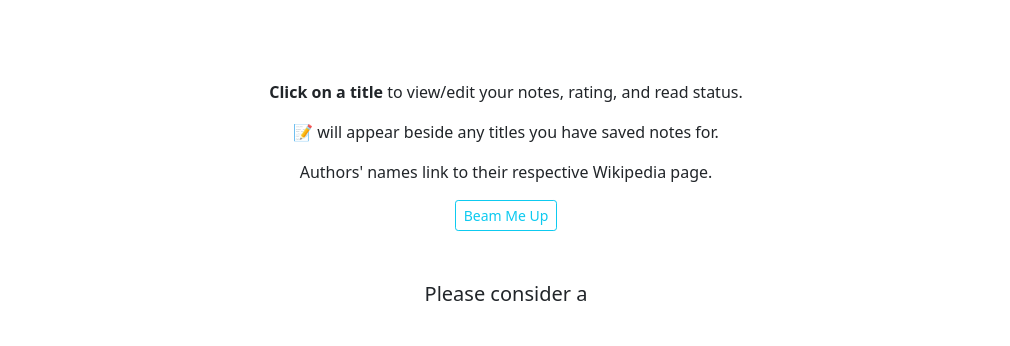
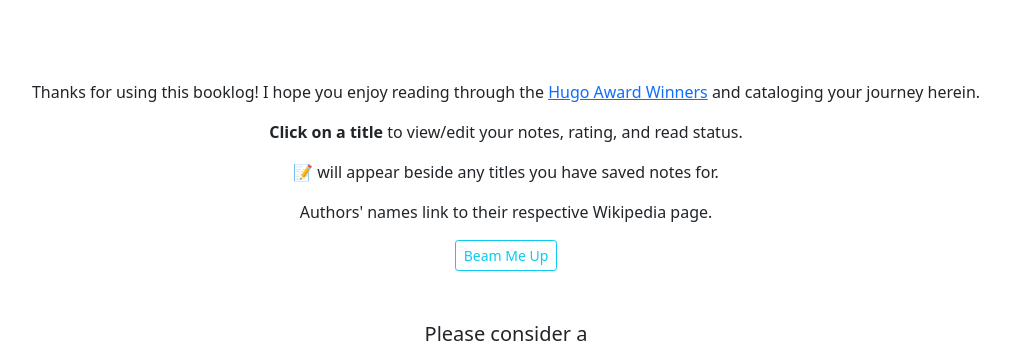
Before and after one commit to andrewbhorton/hugo-booklog, a Flask app: page / in a window 1280 px wide. Shown: the part 142-488 px from the top of the page, without its empty margins (134-1144 px from the left). Run offline with Flask 2, Linux system fonts and the light colour scheme; a user stored in the database is signed in; data that the repository does not hold is empty; some libraries are stand-ins or nearby versions.

Commit message:
Update index.html

```diff
--- a/templates/index.html
+++ b/templates/index.html
@@ -34,7 +34,7 @@
 </table>
 <div class="py-5 container">
     <p class="lead" id="about">
-        <!-- <p>Thanks for using this booklog! I hope you enjoy reading through the Hugo Award Winners and cataloging your journey herein.</p> -->
+        <p>Thanks for using this booklog! I hope you enjoy reading through the <a href="https://en.wikipedia.org/wiki/Hugo_Award_for_Best_Novel">Hugo Award Winners</a> and cataloging your journey herein.</p>
         <p><b>Click on a title</b> to view/edit your notes, rating, and read status.</p>
         <p>&#128221; will appear beside any titles you have saved notes for.</p>
         <p>Authors' names link to their respective Wikipedia page.</p>
```
